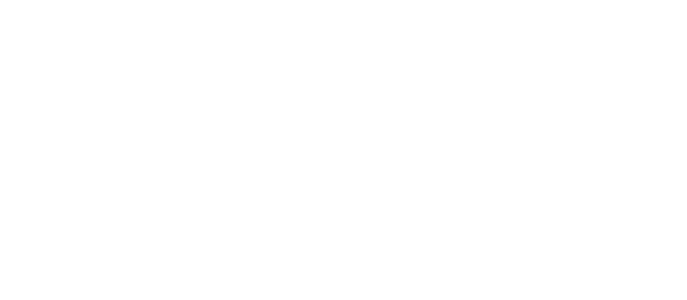
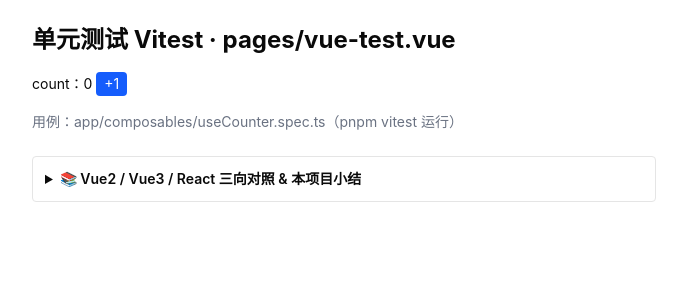
Before and after one commit to 1256807020/social-basic, a Nuxt app: page /vue-test in a window 1280 px wide. Before the commit this address had no page. Shown: the top 300 px of the page, without its empty margins (296-983 px from the left). Built offline with nearby package versions, Linux system fonts and the light colour scheme.

Commit message:
docs(vue-test): Vue3 高级知识点示例（顶部实战定位 + 文末 Vue2/Vue3/React 三向对照）

```diff
--- /dev/null
+++ b/app/composables/useCounter.ts
@@ -0,0 +1,8 @@
+import { ref } from 'vue'
+
+// 示例组合式函数（被 pages/vue-test.vue 与 useCounter.spec.ts 共用）
+export function useCounter(start = 0) {
+  const count = ref(start)
+  const inc = () => count.value++
+  return { count, inc }
+}
--- /dev/null
+++ b/app/pages/vue-test.vue
@@ -0,0 +1,43 @@
+<script setup lang="ts">
+// ───────────────────────────────────────────────────────────
+// 从 Vue2 升级到 Vue3（工程篇）· 单元测试（Vitest + @vue/test-utils）
+// · Vue2：@vue/test-utils + jest；
+// · Vue3：Vitest（Vite 原生，快）+ @vue/test-utils 的 mount / wrapper；
+// · React 对照：Vitest + RTL（见 social-start 的 advanced-engineering）。
+// 📌 实战定位：单测【了解即可·进阶】；业务组件建议补用例，框架层已把工具链搭好。
+// 🧭 学习模式：🔧固定写法=mount + wrapper.find / trigger；👉=练习点（已填）；文末 <details> 有 Vue2/Vue3/React 三向对照。
+// ───────────────────────────────────────────────────────────
+// 本分支已加 vitest + @vue/test-utils 依赖；示例 composable 见 app/composables/useCounter.ts，用例见 useCounter.spec.ts。
+// 运行：pnpm vitest
+import { useCounter } from '~/composables/useCounter'
+
+const { count, inc } = useCounter(0)
+</script>
+
+<template>
+  <main class="mx-auto max-w-2xl space-y-4 p-6">
+    <h1 class="text-2xl font-bold">单元测试 Vitest · pages/vue-test.vue</h1>
+    <p class="text-sm">count：{{ count }} <button class="rounded bg-blue-600 px-2 py-0.5 text-white" @click="inc">+1</button></p>
+    <p class="text-sm text-gray-500">用例：app/composables/useCounter.spec.ts（pnpm vitest 运行）</p>
+
+    <details class="mt-6 rounded border p-3 text-sm">
+      <summary class="cursor-pointer font-semibold">📚 Vue2 / Vue3 / React 三向对照 & 本项目小结</summary>
+      <table class="mt-2 w-full border-collapse text-left">
+        <thead>
+          <tr class="border-b">
+            <th class="px-2 py-1">维度</th>
+            <th class="px-2 py-1">Vue2</th>
+            <th class="px-2 py-1">Vue3</th>
+            <th class="px-2 py-1">React</th>
+          </tr>
+        </thead>
+        <tbody>
+          <tr class="border-b"><td class="px-2 py-1">测试栈</td><td class="px-2 py-1">jest + test-utils</td><td class="px-2 py-1">Vitest + test-utils</td><td class="px-2 py-1">Vitest + RTL</td></tr>
+          <tr class="border-b"><td class="px-2 py-1">渲染</td><td class="px-2 py-1">mount</td><td class="px-2 py-1">mount</td><td class="px-2 py-1">render</td></tr>
+          <tr class="border-b"><td class="px-2 py-1">触发</td><td class="px-2 py-1">trigger</td><td class="px-2 py-1">trigger</td><td class="px-2 py-1">fireEvent</td></tr>
+        </tbody>
+      </table>
+      <p class="mt-2 text-gray-500">📝 小结：单测栈 React/Vue 都用 Vitest；Vue 用 @vue/test-utils 的 mount/trigger，React 用 RTL 的 render/fireEvent，思路一致。</p>
+    </details>
+  </main>
+</template>
--- a/package.json
+++ b/package.json
@@ -18,7 +18,9 @@
     "nuxt": "^4.5.2",
     "tailwind-merge": "^3.7.0",
     "vue": "^3.5.43",
-    "vue-router": "^5.3.1"
+    "vue-router": "^5.3.1",
+    "vitest": "^2.1.8",
+    "@vue/test-utils": "^2.4.6"
   },
   "devDependencies": {
     "@types/node": "^22.0.0",
```
Also changed, not shown: 1 other file (tests, documents, lock files or other folders).
